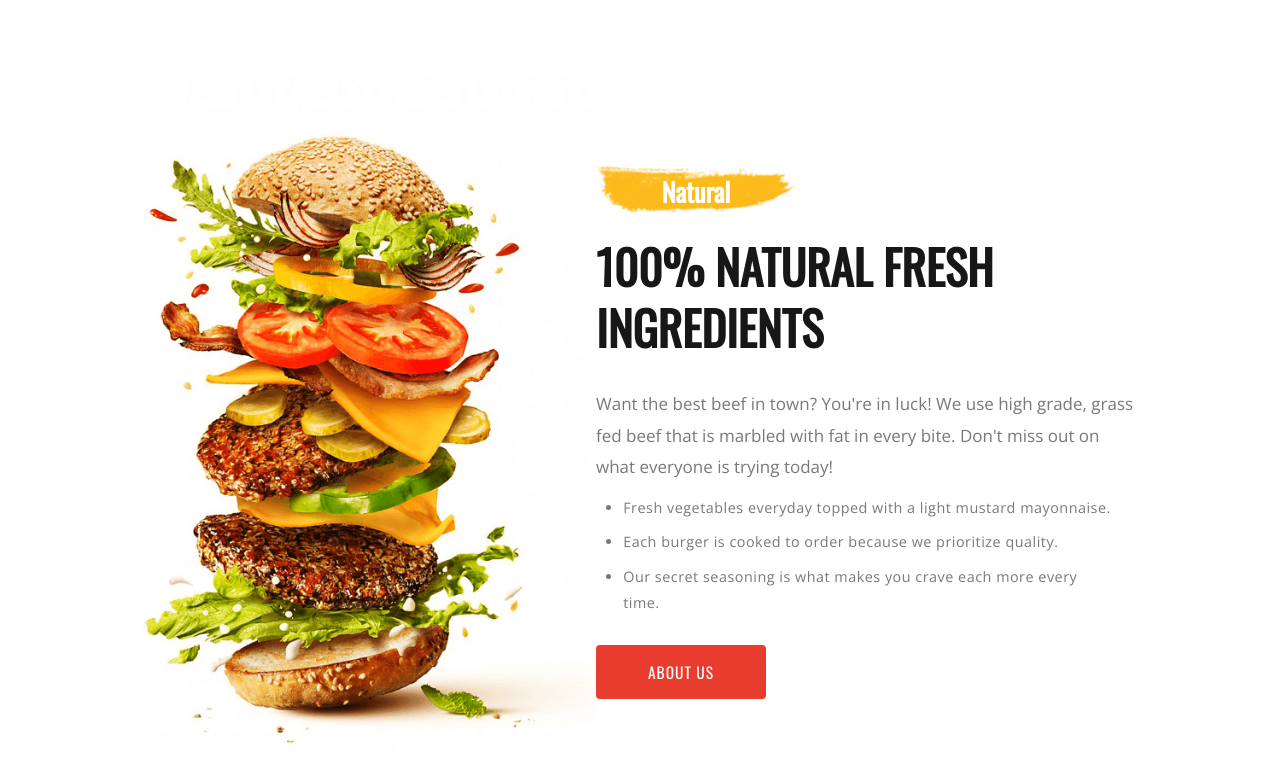
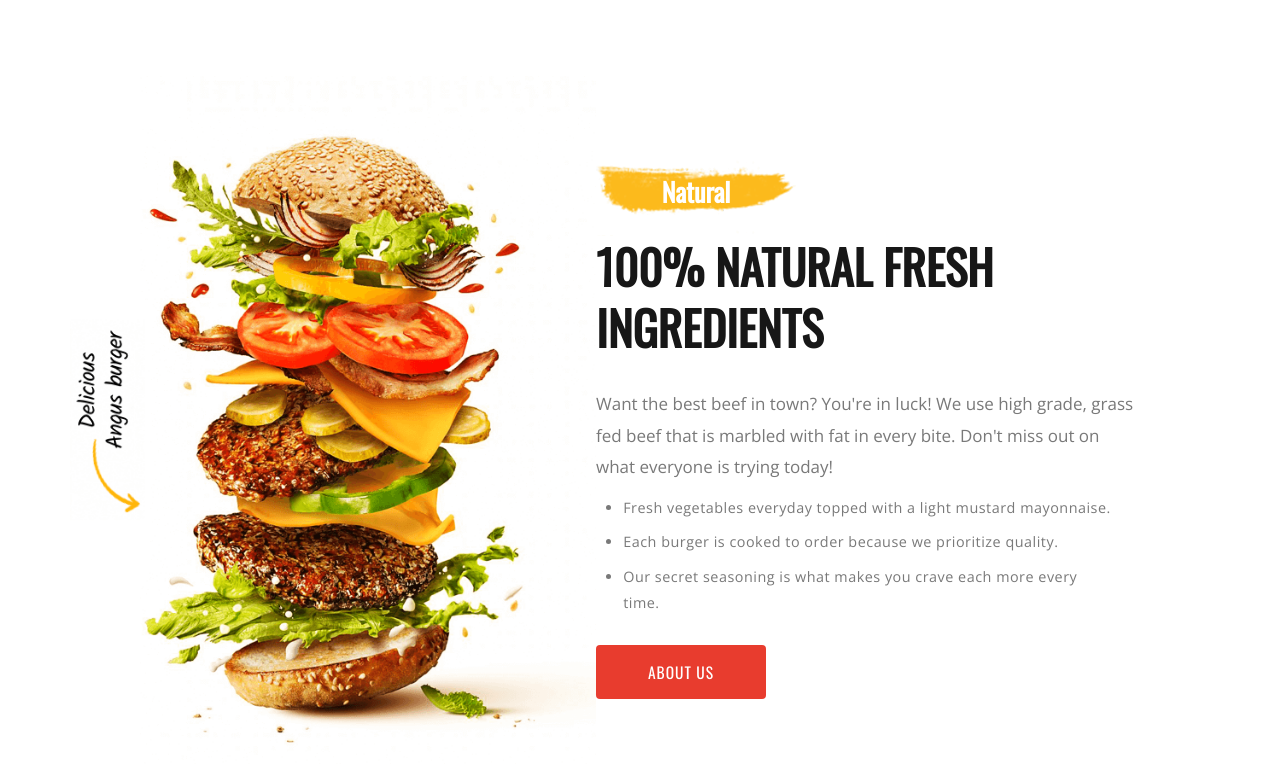
Before and after one commit to jisanjung/Joos, a website built with webpack: page index.html in a window 1280 px wide. Shown: the part 802-1584 px from the top of the page. Built offline with nearby package versions, Linux system fonts and the light colour scheme; files whose address does not match are found by name.

Commit message:
first element to use aos

```diff
--- a/index.html
+++ b/index.html
@@ -84,6 +84,7 @@
             </div>
             <div class="section-wrap">
                 <div class="burger">
+                    <aside class="side-info"><img src="./dist/images/side-info.png" alt="Delicious Burger" data-aos="fade-right" data-aos-duration="1000"></aside>
                     <img src="./dist/images/burger.png" alt="Delicious Burger">
                 </div>
                 <div class="description">
--- a/src/sass/pages/_home.scss
+++ b/src/sass/pages/_home.scss
@@ -165,14 +165,20 @@ main {
     z-index: 2;
     .about {
         overflow: hidden;
-        .side-info {
-
-        }
         .section-wrap {
             position: relative;
             z-index: 3;
             .burger {
                 margin: 0 auto;
+                position: relative;
+                .side-info {
+                    width: 75px;
+                    left: -70px;
+                    @include center(y, absolute);
+                    img {
+                        width: 100%;
+                    }
+                }
                 img {
                     width: 100%;
                     @include media-query-mobile(768px) {
```
Also changed, not shown: dist/images/side-info.png (added), dist/main.min.css, 1 other file.
